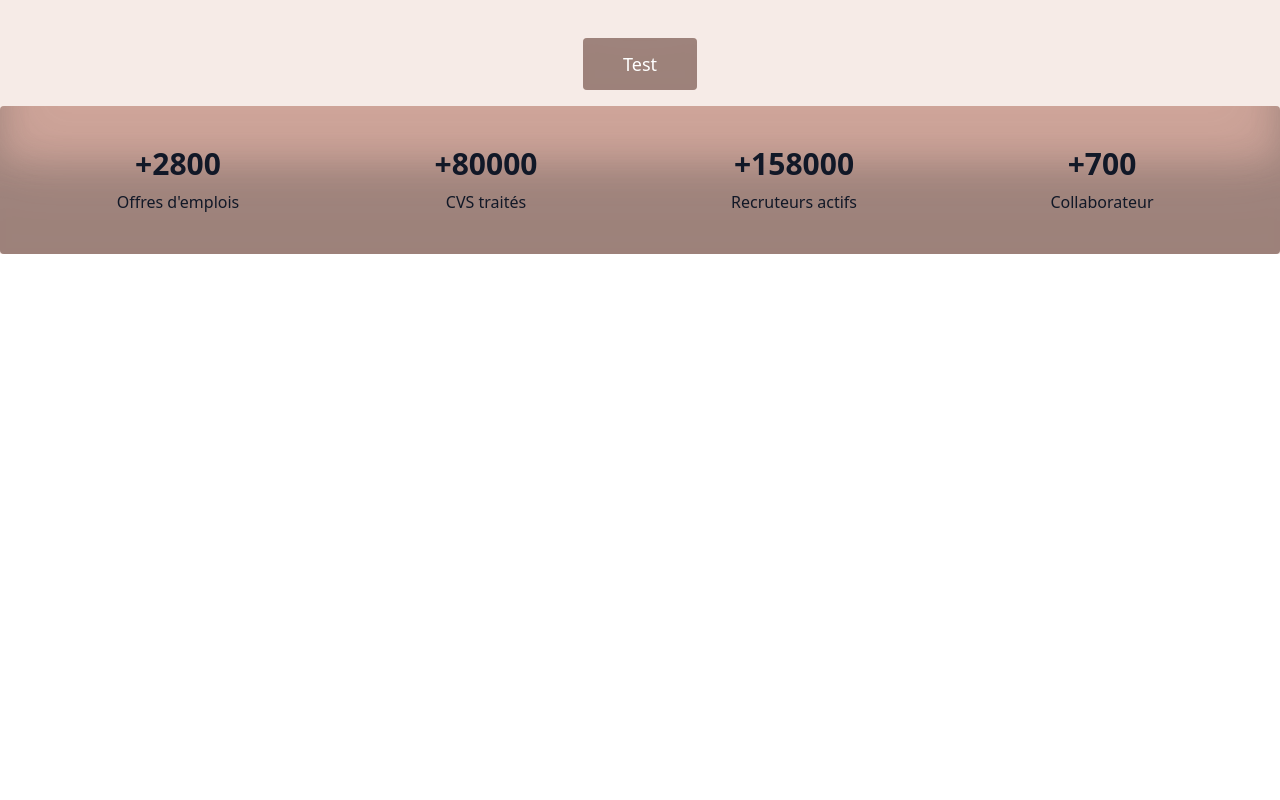
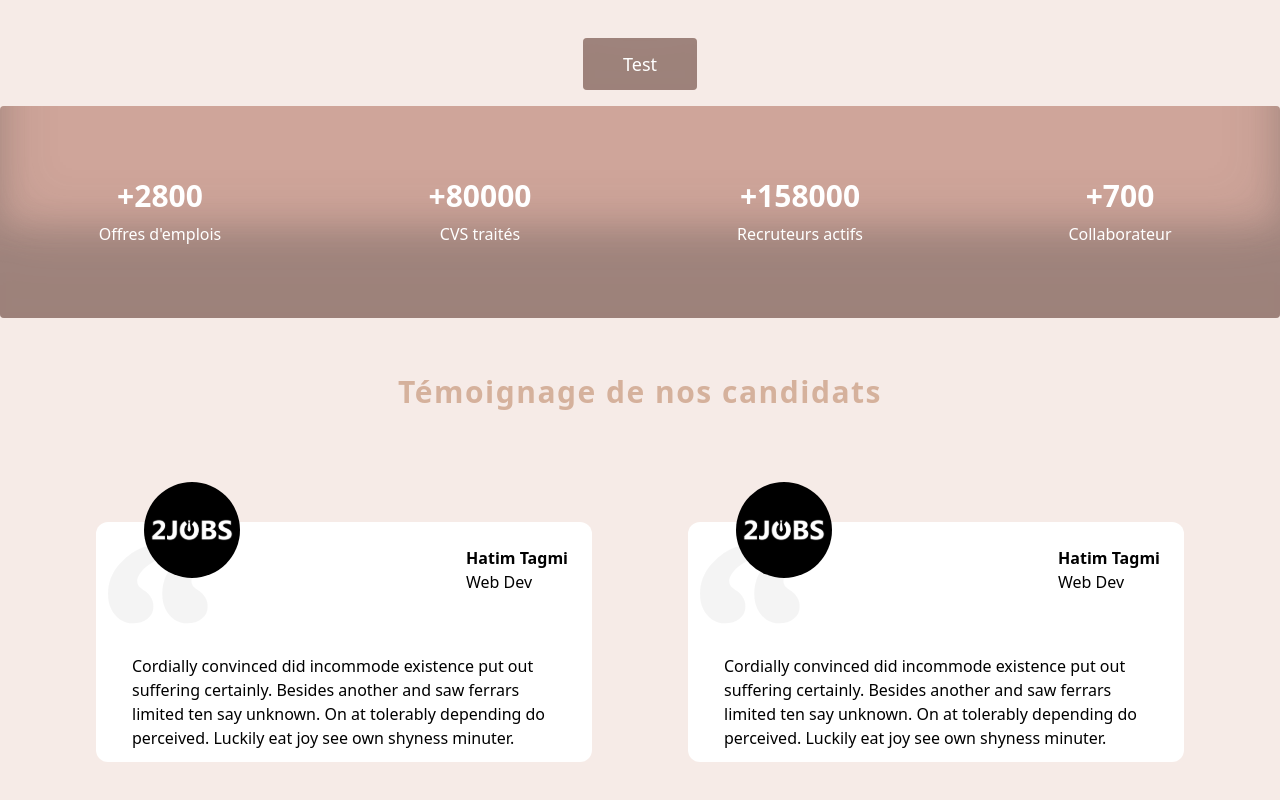
Before and after one commit to theoutsider1/jobs, a React (Vite) app in the folder frontend/: page / in a window 1280 px wide. Shown: the part 1362-2162 px from the top of the page. Before the commit the page ends 1616 px from the top, so only its background shows below. Built offline with nearby package versions, Linux system fonts and the light colour scheme.

Commit message:
Cards Swiper Added

```diff
--- a/frontend/package.json
+++ b/frontend/package.json
@@ -13,7 +13,8 @@
     "@ionic/react": "^7.6.3",
     "react": "^18.2.0",
     "react-dom": "^18.2.0",
-    "react-router-dom": "^6.21.1"
+    "react-router-dom": "^6.21.1",
+    "swiper": "^11.0.5"
   },
   "devDependencies": {
     "@types/react": "^18.2.43",
--- /dev/null
+++ b/frontend/src/components/Carousel/CarouselCards.tsx
@@ -0,0 +1,85 @@
+import Logo from "../../assets/2jobs.svg";
+
+const CarouselCards = () => {
+  return (
+    <div>
+
+
+        <div className="flex flex-col-2 gap-24 p-24">
+            <div className="w-1/2 ">
+            <div className="relative z-20 bg-third ">
+        <div className="absolute top-0 left-12">
+          <div className="flex justify-center items-center rounded-full w-24 h-24 border-gray-700 bg-black -mt-10 ">
+            <img src={Logo} alt="2jobs" className="" />
+          </div>
+        </div>
+        <div className="group h-60 ">
+          <div className="absolute bg-white  h-full left-0 top-0 w-full -z-10 rounded-xl">
+            <div className="flex flex-col-2 justify-between">
+                <div>
+                    <svg
+                    aria-hidden="true"
+                    width="105"
+                    height="78"
+                    className="absolute opacity-5 top-6 left-3 fill-neutral-700">
+                    <path d="M25.086 77.292c-4.821 0-9.115-1.205-12.882-3.616-3.767-2.561-6.78-6.102-9.04-10.622C1.054 58.534 0 53.411 0 47.686c0-5.273.904-10.396 2.712-15.368 1.959-4.972 4.746-9.567 8.362-13.786a59.042 59.042 0 0 1 12.43-11.3C28.325 3.917 33.599 1.507 39.324 0l11.074 13.786c-6.479 2.561-11.677 5.951-15.594 10.17-3.767 4.219-5.65 7.835-5.65 10.848 0 1.356.377 2.863 1.13 4.52.904 1.507 2.637 3.089 5.198 4.746 3.767 2.41 6.328 4.972 7.684 7.684 1.507 2.561 2.26 5.5 2.26 8.814 0 5.123-1.959 9.19-5.876 12.204-3.767 3.013-8.588 4.52-14.464 4.52Zm54.24 0c-4.821 0-9.115-1.205-12.882-3.616-3.767-2.561-6.78-6.102-9.04-10.622-2.11-4.52-3.164-9.643-3.164-15.368 0-5.273.904-10.396 2.712-15.368 1.959-4.972 4.746-9.567 8.362-13.786a59.042 59.042 0 0 1 12.43-11.3C82.565 3.917 87.839 1.507 93.564 0l11.074 13.786c-6.479 2.561-11.677 5.951-15.594 10.17-3.767 4.219-5.65 7.835-5.65 10.848 0 1.356.377 2.863 1.13 4.52.904 1.507 2.637 3.089 5.198 4.746 3.767 2.41 6.328 4.972 7.684 7.684 1.507 2.561 2.26 5.5 2.26 8.814 0 5.123-1.959 9.19-5.876 12.204-3.767 3.013-8.588 4.52-14.464 4.52Z"></path>
+                    </svg>
+                </div>
+                <div className="p-6">
+                     <h2 className="font-bold">Hatim Tagmi</h2>
+                     <h3 className="font-light">Web Dev</h3>
+                </div>
+            </div>
+            <div className="w-full p-9">
+                <p>
+                Cordially convinced did incommode existence put out suffering certainly. Besides another and saw ferrars limited ten say unknown. On at tolerably depending do perceived. Luckily eat joy see own shyness minuter.
+                </p>
+            </div>
+          </div>
+        </div>
+      </div>
+
+
+            </div>
+
+            <div className="w-1/2">
+            <div className="relative z-20 bg-third ">
+        <div className="absolute top-0 left-12">
+          <div className="flex justify-center items-center rounded-full w-24 h-24 border-gray-700 bg-black -mt-10 ">
+            <img src={Logo} alt="2jobs" className="" />
+          </div>
+        </div>
+        <div className="group h-60">
+          <div className="absolute bg-white rounded-xl h-full left-0 top-0 w-full -z-10">
+            <div className="flex flex-col-2 justify-between">
+                <div>
+                    <svg
+                    aria-hidden="true"
+                    width="105"
+                    height="78"
+                    className="absolute opacity-5 top-6 left-3 fill-neutral-700">
+                    <path d="M25.086 77.292c-4.821 0-9.115-1.205-12.882-3.616-3.767-2.561-6.78-6.102-9.04-10.622C1.054 58.534 0 53.411 0 47.686c0-5.273.904-10.396 2.712-15.368 1.959-4.972 4.746-9.567 8.362-13.786a59.042 59.042 0 0 1 12.43-11.3C28.325 3.917 33.599 1.507 39.324 0l11.074 13.786c-6.479 2.561-11.677 5.951-15.594 10.17-3.767 4.219-5.65 7.835-5.65 10.848 0 1.356.377 2.863 1.13 4.52.904 1.507 2.637 3.089 5.198 4.746 3.767 2.41 6.328 4.972 7.684 7.684 1.507 2.561 2.26 5.5 2.26 8.814 0 5.123-1.959 9.19-5.876 12.204-3.767 3.013-8.588 4.52-14.464 4.52Zm54.24 0c-4.821 0-9.115-1.205-12.882-3.616-3.767-2.561-6.78-6.102-9.04-10.622-2.11-4.52-3.164-9.643-3.164-15.368 0-5.273.904-10.396 2.712-15.368 1.959-4.972 4.746-9.567 8.362-13.786a59.042 59.042 0 0 1 12.43-11.3C82.565 3.917 87.839 1.507 93.564 0l11.074 13.786c-6.479 2.561-11.677 5.951-15.594 10.17-3.767 4.219-5.65 7.835-5.65 10.848 0 1.356.377 2.863 1.13 4.52.904 1.507 2.637 3.089 5.198 4.746 3.767 2.41 6.328 4.972 7.684 7.684 1.507 2.561 2.26 5.5 2.26 8.814 0 5.123-1.959 9.19-5.876 12.204-3.767 3.013-8.588 4.52-14.464 4.52Z"></path>
+                    </svg>
+                </div>
+                <div className="p-6">
+                    <h2 className="font-bold">Hatim Tagmi</h2>
+                    <h3 className="font-light">Web Dev</h3>
+                </div>
+            </div>
+            <div className="w-full p-9">
+                <p>
+                Cordially convinced did incommode existence put out suffering certainly. Besides another and saw ferrars limited ten say unknown. On at tolerably depending do perceived. Luckily eat joy see own shyness minuter.
+                </p>
+            </div>
+          </div>
+        </div>
+      </div>
+
+
+            </div>
+        </div>
+    </div>
+  );
+};
+
+export default CarouselCards;
--- /dev/null
+++ b/frontend/src/components/Carousel/TestiCarousel.tsx
@@ -0,0 +1,53 @@
+import { Swiper, SwiperSlide } from "swiper/react";
+// import Slide1 from "../assets/banner1.png";
+
+import "swiper/css";
+import "swiper/css/pagination";
+import "swiper/css/navigation";
+//import "../styles/swiper.css";
+import { Autoplay, Navigation } from "swiper/modules";
+import CarouselCards from "./CarouselCards";
+
+const swiper = () => {
+  return (
+    <div className="bg-third">
+        <div className="w-full p-14 flex justify-center ">
+            <h2 className="text-secondary text-3xl font-bold tracking-wider">
+            Témoignage de nos candidats
+            </h2>
+        </div>
+      <Swiper
+        spaceBetween={30}
+        centeredSlides={true}
+        autoplay={{
+          delay: 6500,
+          disableOnInteraction: false,
+        }}
+        pagination={{
+          clickable: true,
+        }}
+        // navigation={true}
+        modules={[Autoplay, Navigation]}
+        className="mySwiper -mt-10 bg-third h-full"
+      >
+        <SwiperSlide>
+             <CarouselCards/>
+        </SwiperSlide>
+        <SwiperSlide>
+            <CarouselCards/>
+        </SwiperSlide>
+        <SwiperSlide>
+            <CarouselCards/>
+        </SwiperSlide>
+        <SwiperSlide>
+            <CarouselCards/>
+        </SwiperSlide>
+        <SwiperSlide>
+            <CarouselCards/>
+        </SwiperSlide>
+      </Swiper>
+    </div>
+  );
+};
+
+export default swiper;
--- a/frontend/src/components/Carrousel/Carrousel.tsx
+++ /dev/null
@@ -1,16 +0,0 @@
-
-
-
-
-
-const Carrousel = ()=>{
-
-
-    return (
-        <div>
-
-        </div>
-    )
-}
-
-export default Carrousel
--- a/frontend/src/components/HeroSection/HeroSection.tsx
+++ b/frontend/src/components/HeroSection/HeroSection.tsx
@@ -5,7 +5,8 @@ import CountryDropDown from './Country';
 import GetStartedButton from './GetStartedButton';
 import Fields from './fields';
 import LatestOffer from '../LatestOffers/Latestoffers';
-
+//import CarouselCards from '../Carousel/CarouselCards';
+import TestiCarousel from '../Carousel/TestiCarousel';
 
 // type ChildProps = {
 //     isActive: boolean;
@@ -83,6 +84,11 @@ const HeroSection: React.FC =( )=>{
         <div>
             <LatestOffer/>
         </div>
+
+        <div>
+
+            <TestiCarousel/>
+        </div>
         </>
     )
 }
--- a/frontend/src/components/LatestOffers/Statistics.tsx
+++ b/frontend/src/components/LatestOffers/Statistics.tsx
@@ -2,11 +2,11 @@ const StatisticsBar = () => {
 
     return (
 
-             <div className=" p-1 bg-fourth
+             <div className="p-10 bg-fourth
                 rounded
                 shadow-shadow
-                md:p-2" id="stats" role="tabpanel" aria-labelledby="stats-tab">
-             <dl className="grid max-w-screen-xl grid-cols-2 gap-8 p-2 mx-auto text-gray-900 sm:grid-cols-3 xl:grid-cols-4 dark:text-white sm:p-8">
+                " id="stats" role="tabpanel" aria-labelledby="stats-tab">
+             <dl className="grid items-center max-w-screen-xl grid-cols-2 gap-36 p-2 mx-auto sm:grid-cols-3 xl:grid-cols-4 text-white sm:p-8">
                 <div className="flex flex-col items-center justify-center">
                     <dt className="mb-2 text-3xl font-extrabold">+2800</dt>
                     <dd className="text-white-500 ">Offres d'emplois</dd>
```
Also changed, not shown: 1 other file (tests, documents, lock files or other folders).
